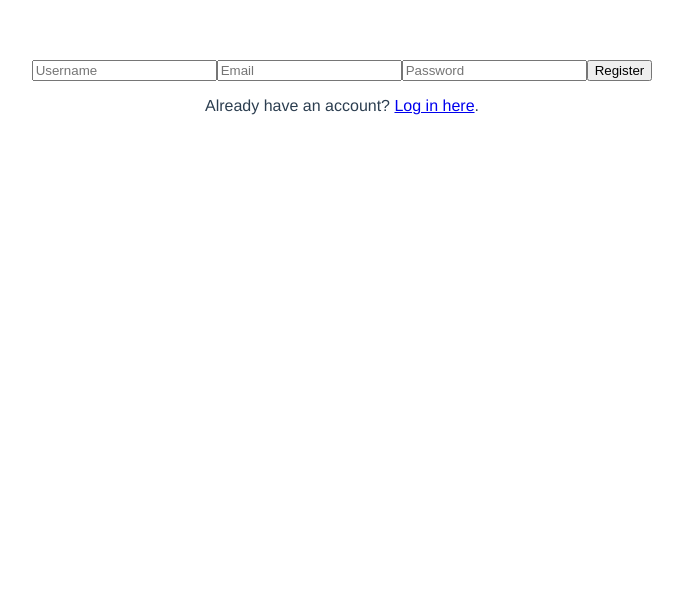
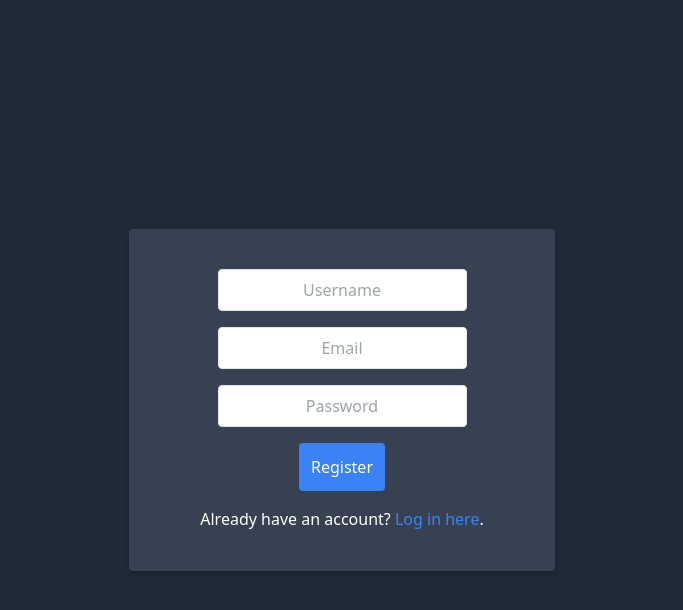
Before and after one commit to Spidey507/task-manager, a Vue app in the folder task-manager-ui/: page /register in a window 1280 px wide. Shown: the top 610 px of the page, without its empty margins (298-981 px from the left). Built offline with nearby package versions, Linux system fonts and the light colour scheme.

Commit message:
added Tailwind cdn and styled login and register pages

```diff
--- a/task-manager-ui/src/App.vue
+++ b/task-manager-ui/src/App.vue
@@ -1,5 +1,8 @@
 <template>
   <div id="app">
+    <head>
+      <link rel="stylesheet" href="https://cdn.jsdelivr.net/npm/tailwindcss@2.2.19/dist/tailwind.min.css">
+    </head>
     <router-view></router-view>
     <button v-if="authStatus" @click="logout">Logout</button>
   </div>
@@ -34,12 +37,5 @@ export default {
 
 
 <style>
-#app {
-  font-family: Avenir, Helvetica, Arial, sans-serif;
-  -webkit-font-smoothing: antialiased;
-  -moz-osx-font-smoothing: grayscale;
-  text-align: center;
-  color: #2c3e50;
-  margin-top: 60px;
-}
+
 </style>
--- a/task-manager-ui/src/main.js
+++ b/task-manager-ui/src/main.js
@@ -2,4 +2,5 @@ import App from './App.vue';
 import router from './router';
 import { createApp } from 'vue';
 
+
 createApp(App).use(router).mount('#app')
--- a/task-manager-ui/src/views/LoginView.vue
+++ b/task-manager-ui/src/views/LoginView.vue
@@ -1,12 +1,13 @@
 <template>
-  <div>
-    <form @submit.prevent="submit">
-      <input v-model="email" type="text" placeholder="email" />
-      <input v-model="password" type="password" placeholder="Password" />
-      <button type="submit">Login</button>
-
-    </form>
-    <p>Don't have an account? <router-link to="/register">Register here</router-link>.</p>
+  <div class="bg-gray-800 min-h-screen flex items-center justify-center">
+    <div class="bg-gray-700 py-10 shadow-md rounded flex flex-col w-1/3 items-center">
+      <form @submit.prevent="submit" class="flex flex-col items-center mb-4">
+        <input v-model="email" type="text" placeholder="Email" class="mb-4 p-2 border rounded focus:border-blue-500 text-center focus:outline-none" />
+        <input v-model="password" type="password" placeholder="Password" class="mb-4 p-2 border rounded focus:border-blue-500 text-center focus:outline-none" />
+        <button type="submit" class="bg-blue-500 hover:bg-blue-600 text-white p-3 rounded">Login</button>
+      </form>
+      <p class="text-white">Don't have an account? <router-link to="/register" class="text-blue-500 hover:text-blue-600">Register here</router-link>.</p>
+    </div>
   </div>
 </template>
 
--- a/task-manager-ui/src/views/RegisterView.vue
+++ b/task-manager-ui/src/views/RegisterView.vue
@@ -1,12 +1,14 @@
 <template>
-  <div>
-    <form @submit.prevent="submit">
-      <input v-model="username" type="text" placeholder="Username" />
-      <input v-model="email" type="email" placeholder="Email" />
-      <input v-model="password" type="password" placeholder="Password" />
-      <button type="submit">Register</button>
-    </form>
-    <p>Already have an account? <router-link to="/login">Log in here</router-link>.</p>
+  <div class="bg-gray-800 min-h-screen flex items-center justify-center">
+    <div class="bg-gray-700 py-10 shadow-md rounded flex flex-col w-1/3 items-center">
+      <form @submit.prevent="submit" class="flex flex-col items-center mb-4">
+        <input v-model="username" type="text" placeholder="Username" class="mb-4 p-2 border rounded focus:border-blue-500 text-center focus:outline-none" />
+        <input v-model="email" type="email" placeholder="Email" class="mb-4 p-2 border rounded focus:border-blue-500 text-center focus:outline-none" />
+        <input v-model="password" type="password" placeholder="Password" class="mb-4 p-2 border rounded focus:border-blue-500 text-center focus:outline-none" />
+        <button type="submit" class="bg-blue-500 hover:bg-blue-600 text-white p-3 rounded">Register</button>
+      </form>
+      <p class="text-white">Already have an account? <router-link to="/login" class="text-blue-500 hover:text-blue-600">Log in here</router-link>.</p>
+    </div>
   </div>
 </template>
 
```
